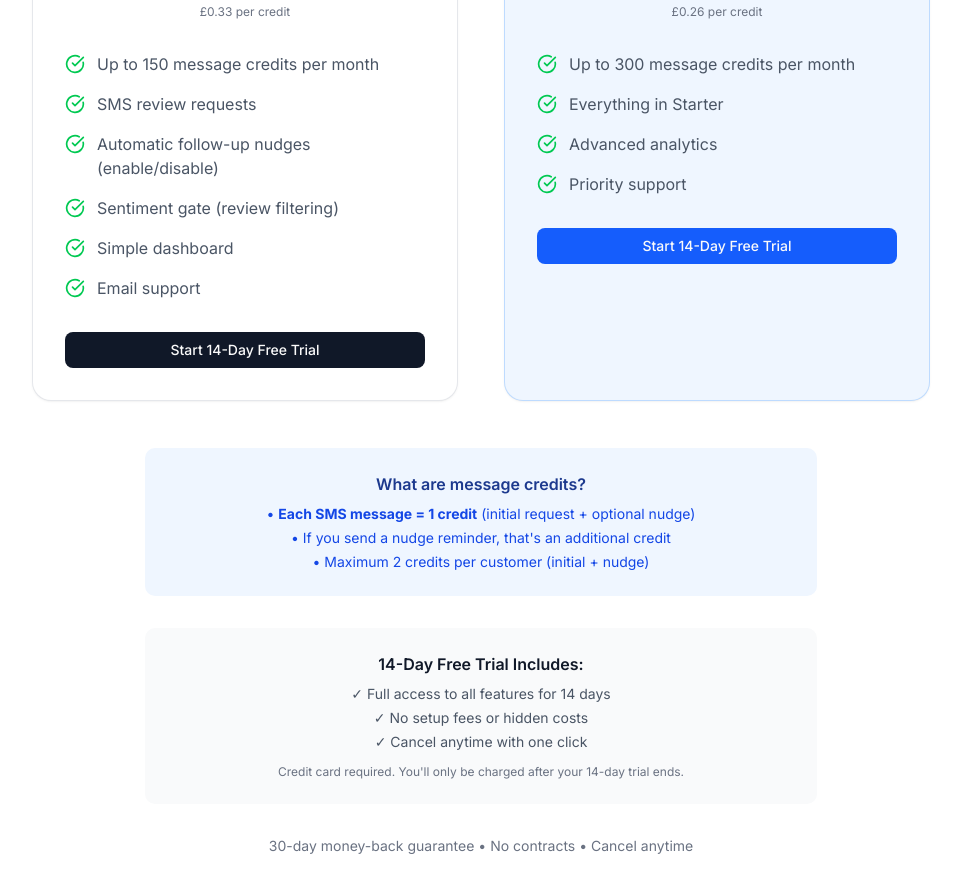
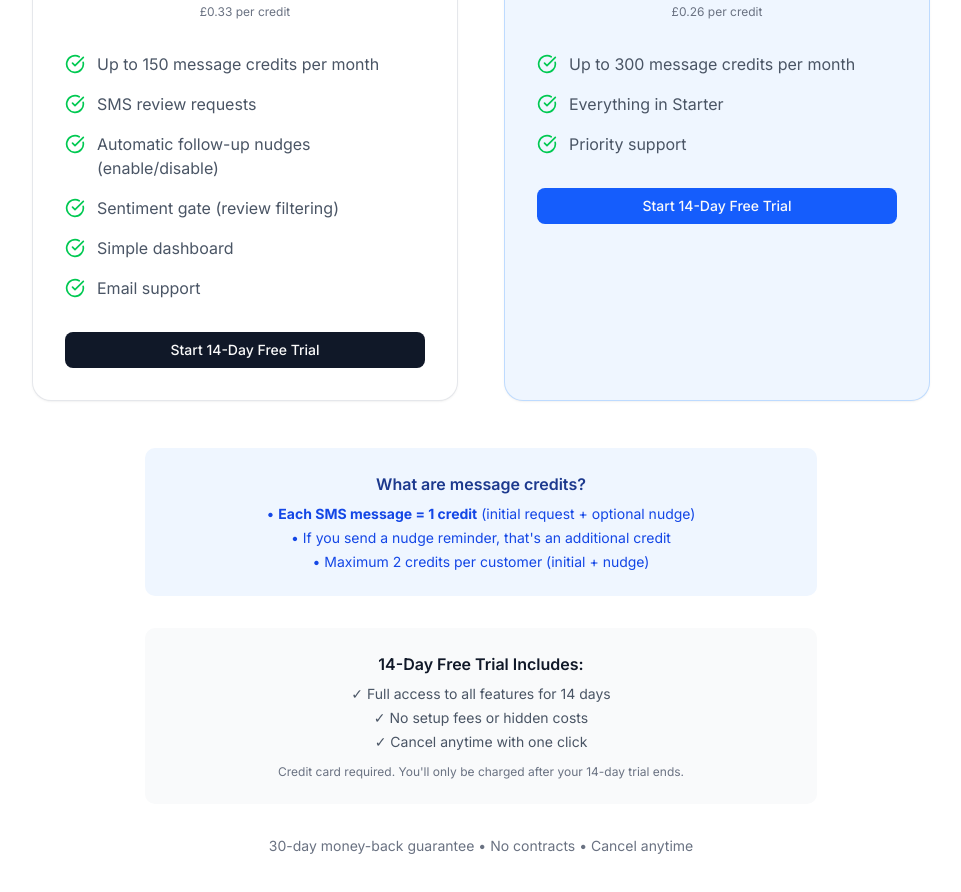
Before and after one commit to weltodigital/grow-our-reviews, a Next.js app: page / in a window 1280 px wide. Shown: the part 5880-6772 px from the top of the page, without its empty margins (159-1120 px from the left). Built offline with nearby package versions, Linux system fonts and the light colour scheme.

Commit message:
Remove 'Advanced analytics' from Growth plan features in homepage pricing to match billing page

```diff
--- a/src/components/marketing/pricing-section.tsx
+++ b/src/components/marketing/pricing-section.tsx
@@ -29,7 +29,6 @@ export function PricingSection() {
       features: [
         'Up to 300 message credits per month',
         'Everything in Starter',
-        'Advanced analytics',
         'Priority support'
       ],
       recommended: true
--- a/src/components/pricing/pricing-plans.tsx
+++ b/src/components/pricing/pricing-plans.tsx
@@ -39,7 +39,6 @@ export function PricingPlans() {
         'Everything in Starter plan',
         'Automatic 48-hour nudge follow-ups',
         'Priority email support',
-        'Advanced analytics and insights',
         'Custom SMS timing settings',
         'Private feedback management'
       ]
```
